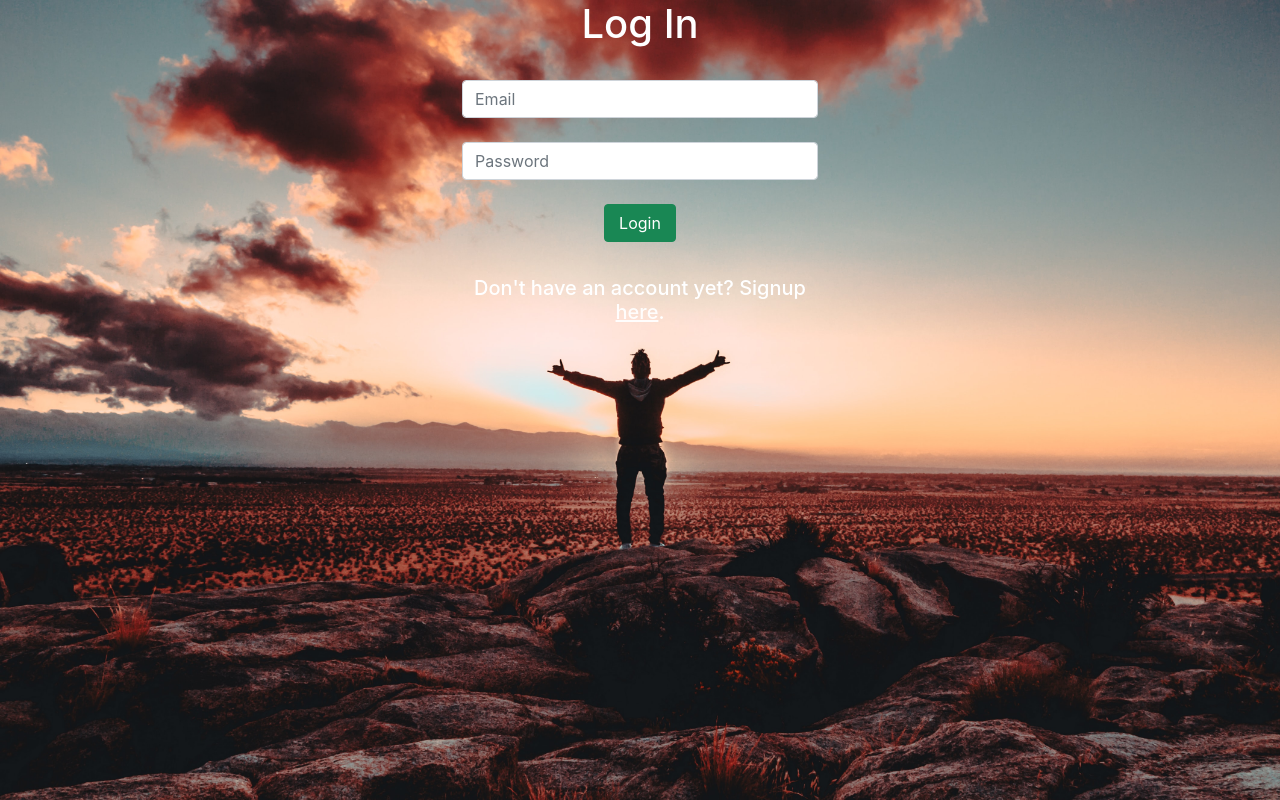
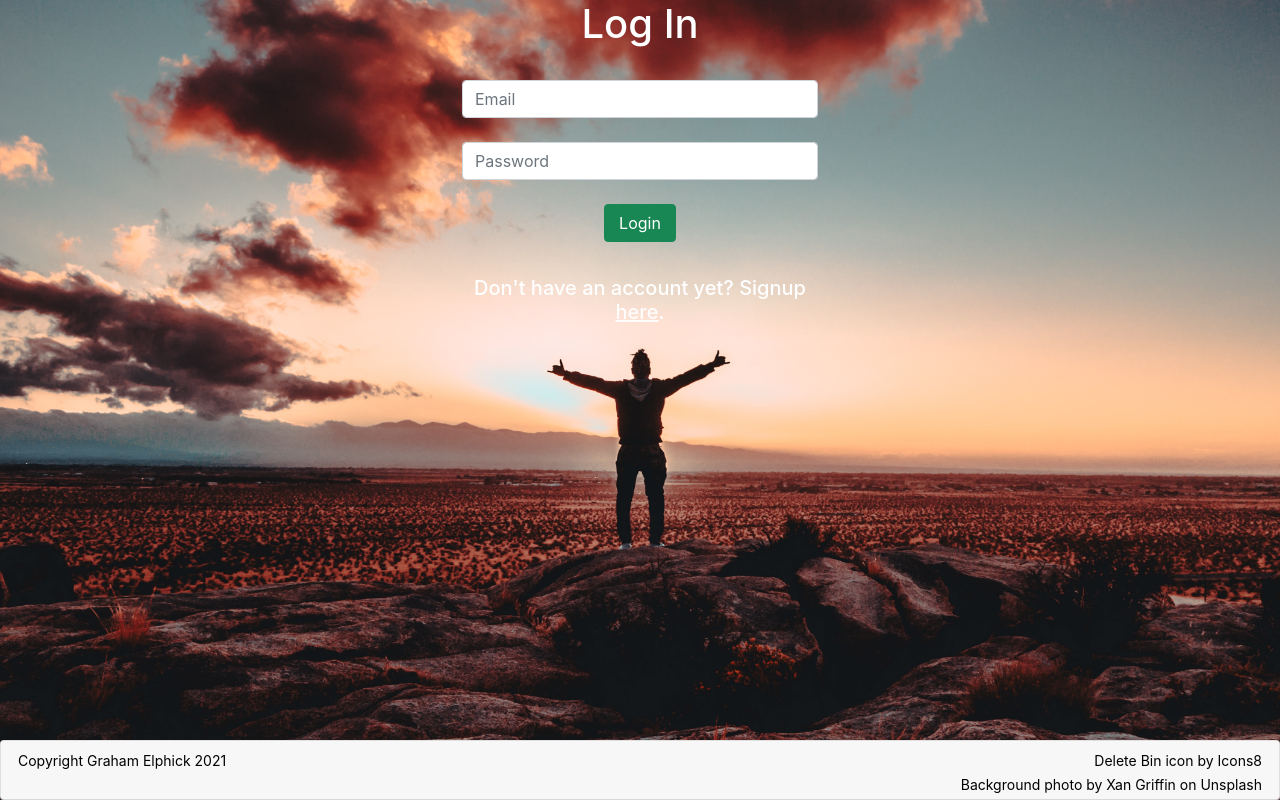
Before and after one commit to grahamelphick/motivator, a React (Create React App) app in the folder client/: page /login in a window 1280 px wide. Built offline with nearby package versions, Linux system fonts and the light colour scheme; no server answers.

Commit message:
added footer

```diff
--- a/client/src/App.js
+++ b/client/src/App.js
@@ -12,6 +12,7 @@ import Journal from "./pages/Journal";
 import Resources from "./pages/Resources";
 import Mantra from "./pages/Mantra"
 import { Navbar } from "react-bootstrap";
+import Footer from "./components/Footer";
 // import Login from "./pages/LoginPage";
 // import NewGoal from "./pages/NewGoal";
 // import { useUser } from 'reactfire';
@@ -51,6 +52,7 @@ const App = () => {
             <Route exact path="/signup" component={SignUp} />
           </Switch>
         </Router>
+        <Footer></Footer>
       </AuthProvider>
     </div>
   );
--- /dev/null
+++ b/client/src/components/Footer/index.js
@@ -0,0 +1,53 @@
+import React from "react";
+import { Card, Button } from "react-bootstrap";
+import Container from "../Container";
+import Row from "../Row";
+import Col from "../Col";
+
+function Footer() {
+  return (
+    <Card
+      style={{
+        position: "fixed",
+        left: 0,
+        bottom: 0,
+        width: "100%",
+        height: 60,
+      }}
+    >
+      <Card.Header>
+        <a href="https://grahamelphick.github.io/react-portfolio/"
+          style={{
+            alignItems: "left",
+            fontSize: 14,
+            color: "black",
+            margin: 1,
+            float: "left",
+          }}
+        >
+          Copyright Graham Elphick 2021
+        </a>
+        <p style={{ fontSize: 14, margin: 1, float: "right" }}>
+          <a
+            style={{ color: "black" }}
+            href="https://icons8.com/icon/84386/delete-bin"
+            target="_blank"
+          >
+            Delete Bin icon by Icons8
+          </a>
+        </p>
+        <br />
+        <p style={{ fontSize: 14, margin: 1, float: "right" }}>
+          <a
+            style={{ color: "black" }}
+            href="https://unsplash.com/photos/eA2t5EvcxU4"
+          >
+            Background photo by Xan Griffin on Unsplash
+          </a>
+        </p>
+      </Card.Header>
+    </Card>
+  );
+}
+
+export default Footer;
--- a/client/src/components/ResourcesList/index.js
+++ b/client/src/components/ResourcesList/index.js
@@ -37,7 +37,7 @@ function ResourcesList() {
         method: "GET",
         url: `https://google-search3.p.rapidapi.com/api/v1/search/q=${item}&num=10`,
         headers: {
-          'x-rapidapi-key': env.GOOGLE_API_KEY,
+          // 'x-rapidapi-key': env.GOOGLE_API_KEY,
           "x-rapidapi-host": env.GOOGLE_HOST,
         },
       };
--- a/client/src/pages/Mantra.js
+++ b/client/src/pages/Mantra.js
@@ -9,7 +9,7 @@ import { AuthContext } from "../components/Auth";
 import { Redirect } from "react-router-dom";
 
 function EnterMantra() {
-  const [mantra, setMantra] = useState("Just do it!");
+  const [mantra, setMantra] = useState("Seize the day!");
   const [formObject, setFormObject] = useState({});
 
   useEffect(() => {
```
Also changed, not shown: 1 other file (tests, documents, lock files or other folders).
